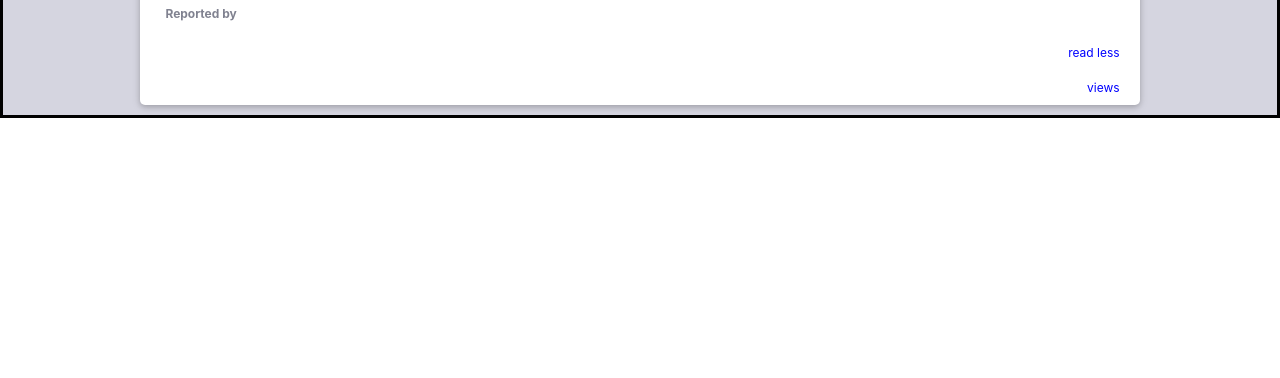
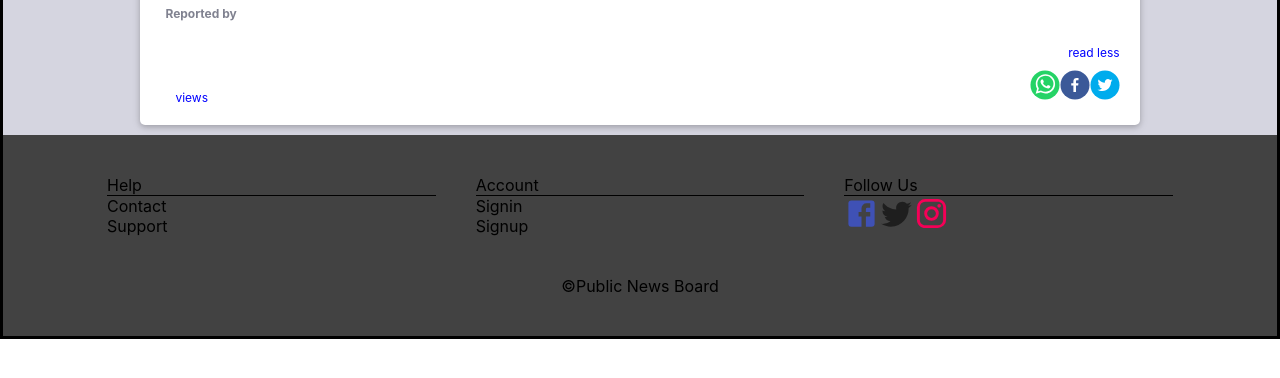
Before and after one commit to payals1997/Public-News-Board, a React (Create React App) app in the folder client/: page /readmore/1 in a window 1280 px wide. Shown: the part 128-506 px from the top of the page. Built offline with nearby package versions, Linux system fonts and the light colour scheme; no server answers.

Commit message:
reader Dashboard v3

```diff
--- a/client/src/components/Dashboard/Dashboard.js
+++ b/client/src/components/Dashboard/Dashboard.js
@@ -4,6 +4,7 @@ import Navbar from '../Navbar/Navbar';
 import BlogTableData from '../NewsBlogs/BlogsData';
 import Top10newsBlogs from '../Homepg/top10';
 import HambergerApp from '../SideBar/HambergerApp';
+import Footer from '../Footer/Footer';
 
 
 const Dashboard = ()=>{
@@ -27,6 +28,8 @@ const Dashboard = ()=>{
                 <Top10newsBlogs className= {"Top10mini"} />
                 </div>
             </div>
+
+            <Footer />
         </div>
     )
 }
--- a/client/src/components/Homepg/Home.js
+++ b/client/src/components/Homepg/Home.js
@@ -2,6 +2,7 @@ import Top10newsBlogs from "./top10";
 import { useHistory } from "react-router";
 import Navbar from "../Navbar/Navbar";
 import "./Top10-style.css";
+import Footer from "../Footer/Footer";
 
 const Home = () => {
     let history = useHistory()
@@ -13,10 +14,14 @@ const Home = () => {
                 <div className="blogs">
                     <Top10newsBlogs className={"Top10News"} />
                 </div>
-
-
+            <br></br>
+            <div className="loadMorediv">
             <span className="Loadmore" onClick={() => { history.push('/signin') }}>Load More</span>
-
+            </div>
+            <br></br>
+            <div>
+                <Footer />
+            </div>
         </>
     )
 }
--- a/client/src/components/Homepg/Top10-style.css
+++ b/client/src/components/Homepg/Top10-style.css
@@ -11,7 +11,7 @@
 }
 
 .blogs{
-    border: solid;
+
     width: auto;
     margin: auto;
 }
@@ -28,12 +28,15 @@
 
 .Loadmore{
     border-radius: 5px;
-    background-color: aqua;
-    padding: 10px;
+    background-color: #8a8ab5;
+    color: black;
+    padding: 5px;
+    align-self: center;
     cursor: pointer;
+    margin-top: 20px;
+    margin-left: 50%;
+    margin-bottom: 20px;
 }
-
-Loadmore-div{
-    margin: 15px;
-    align-self: center;
+.LoadMorediv{
+    margin-top: 20px;
 }
--- a/client/src/components/NewsBlogs/NewsBlogs.js
+++ b/client/src/components/NewsBlogs/NewsBlogs.js
@@ -1,5 +1,6 @@
 import "./style.css";
 import { useHistory } from "react-router";
+import SocialMedia from "../SocialMedia/SocialMedia";
 
 const NewsBlogs = ({data})=>
 {
@@ -27,7 +28,10 @@ const NewsBlogs = ({data})=>
                                         <b>Reported by {blog.Reporter_name}</b></span>
                                 </div>
                                     <spam className='readMore' onClick={()=>{history.push('/readmore/'+blog.id)}}>read more</spam>
+                                    <div className="options">
                                     <span className='readMore' > {blog.views} views</span>
+                                    <SocialMedia />
+                                    </div>
                             </div>
                         </div>
                     )
--- a/client/src/components/NewsBlogs/ReadMore.js
+++ b/client/src/components/NewsBlogs/ReadMore.js
@@ -3,23 +3,25 @@ import Navbar from "../Navbar/Navbar";
 import "./style.css";
 import axios from "axios";
 import { useState, useEffect } from "react";
+import SocialMedia from "../SocialMedia/SocialMedia";
+import Footer from "../Footer/Footer";
 
-const ReadMore = ()=>{
+const ReadMore = () => {
     const history = useHistory();
-    const [ReadmoreData, setReadmoreData] =  useState({});
+    const [ReadmoreData, setReadmoreData] = useState({});
     let { id } = useParams();
 
-    useEffect(()=>{
-        axios.get(`http://localhost:3001/newsBlogs/byId/${id}`).then((response)=>{
+    useEffect(() => {
+        axios.get(`http://localhost:3001/newsBlogs/byId/${id}`).then((response) => {
             setReadmoreData(response.data);
         });
 
-        axios.post(`http://localhost:3001/newsBlogs/byId/${id}`).then((response)=>{
+        axios.post(`http://localhost:3001/newsBlogs/byId/${id}`).then((response) => {
             setReadmoreData(response.data);
         })
-    },[])
+    }, [])
 
-    return(
+    return (
         <>
             <Navbar />
             <div className="readmore-container">
@@ -34,11 +36,15 @@ const ReadMore = ()=>{
                             <span className='author'>
                                 <b>Reported by {ReadmoreData.Reporter_name}</b></span>
                         </div>
-                    <spam className='readMore' onClick={()=>{history.push('/dashboard')}}>read less</spam>
-                    <spam className='readMore'>{ReadmoreData.views} views</spam>
+                        <spam className='readMore' onClick={() => { history.push('/dashboard') }}>read less</spam>
+                        <div className="options">
+                            <span className='readMore' > {ReadmoreData.views} views</span>
+                            <SocialMedia />
                         </div>
                     </div>
                 </div>
+            </div>
+            <Footer />
         </>
     );
 }
--- a/client/src/components/NewsBlogs/style.css
+++ b/client/src/components/NewsBlogs/style.css
@@ -98,3 +98,9 @@
     width: 80%;
     margin: auto;
 }
+
+.options{
+    justify-content: space-between;
+    display: flex;
+    margin: 10px;
+}
--- /dev/null
+++ b/client/src/components/SocialMedia/SocialMedia.js
@@ -0,0 +1,24 @@
+import React from 'react'
+import {FacebookShareButton,WhatsappShareButton,FacebookIcon,WhatsappIcon,TwitterShareButton,TwitterIcon} from 'react-share'
+
+ function SocialMedia({id}) {
+     var blogId={id}
+      var url=`http://localhost:3000/${blogId}`
+    return (
+        <div>
+           <WhatsappShareButton url = {url}>
+               <WhatsappIcon logoFillColor = "white" round={true} size="30px"></WhatsappIcon>
+               </WhatsappShareButton>
+
+               <FacebookShareButton url = {url} >
+               <FacebookIcon logoFillColor = "white" round={true} size="30px"></FacebookIcon>
+               </FacebookShareButton>
+
+               <TwitterShareButton url = {url}>
+               <TwitterIcon logoFillColor = "white" round={true} size="30px"></TwitterIcon>
+               </TwitterShareButton>
+        </div>
+    )
+}
+
+export default SocialMedia;
```
Lines whose indentation alone changed are shown as unchanged.
